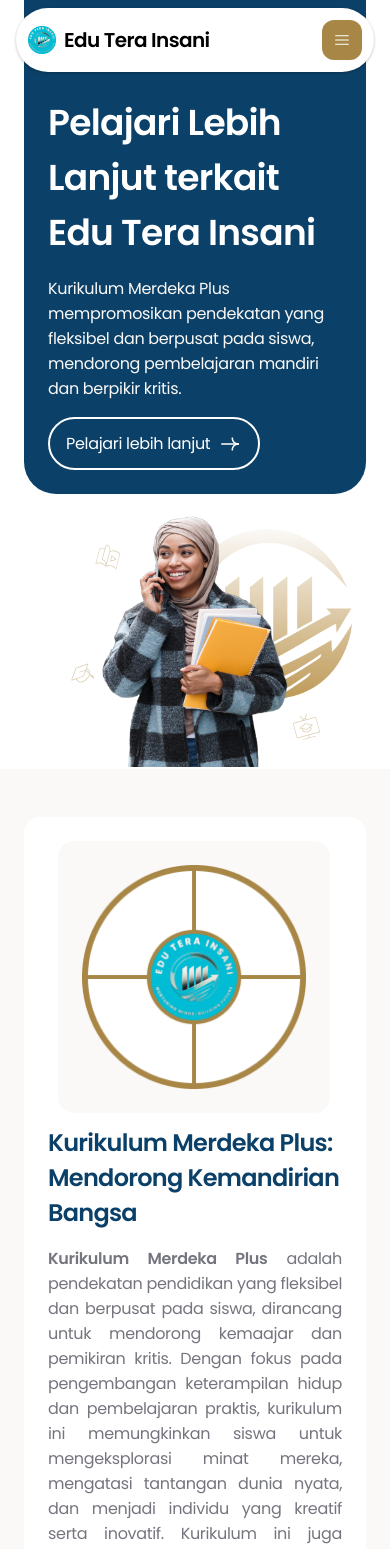
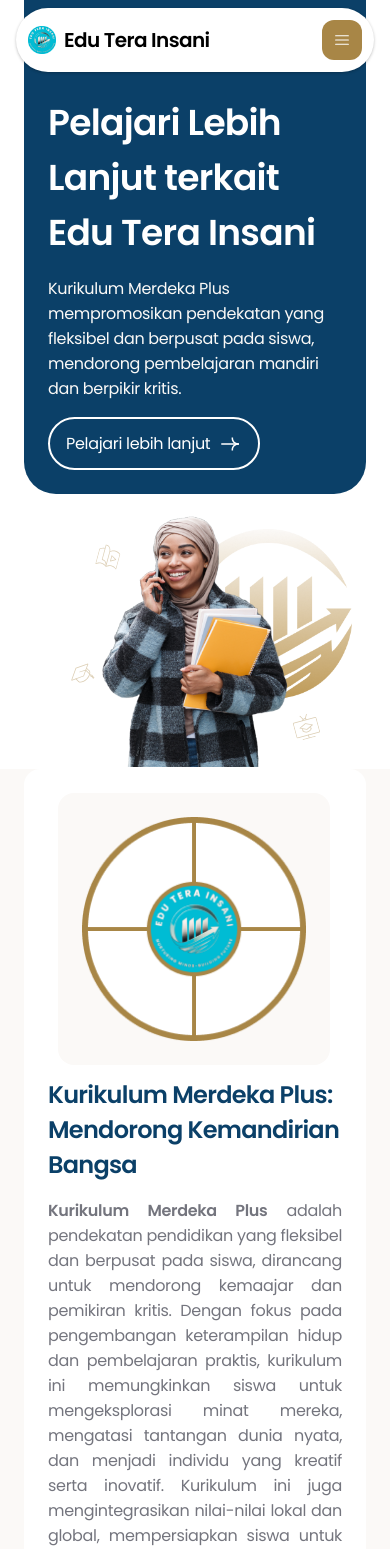
Before and after one commit to Ideatecore-dev-team/EduteraInsani-client, a React (Vite) app: page /curriculum in a window 390 px wide. Shown: the top 1549 px of the page. Built offline with nearby package versions, Linux system fonts and the light colour scheme.

Commit message:
FIX : Curriculum Page, footer prinsip curriculumWhat section , padding

```diff
--- a/src/components/CurriculumWhat.jsx
+++ b/src/components/CurriculumWhat.jsx
@@ -4,7 +4,7 @@
 
 function CurriculumWhat() {
   return (
-    <div className="what-curriculum-section flex py-24 items-center justify-center self-stretch bg-background mx-auto">
+    <div className="what-curriculum-section flex py-12 lg:py-24 items-center justify-center self-stretch bg-background mx-auto">
       <div className="what-curriculum-container -mt-12 lg:mt-0 flex flex-wrap gap-3 lg:flex-nowrap lg:gap-6 p-6 items-center w-mobile-6 lg:w-base-content bg-white rounded-2xl">
         <div className="curriculum-img ml-2.5 flex p-6 justify-center items-center bg-background rounded-2xl">
           <img src={Logo} alt="Kurikulum Merdeka" />
--- a/src/components/Footer.jsx
+++ b/src/components/Footer.jsx
@@ -23,7 +23,7 @@
   }, []);
 
   return (
-    <footer className="footer bg-white flex items-center py-24 px-4 lg:px-3">
+    <footer className="footer bg-white flex items-center py-24 px-6 lg:px-3">
       <div className="footer-container flex w-width-4 lg:w-base-content mx-auto items-start flex-col gap-7">
         <div className="logo-slogan flex flex-col items-start gap-2">
           <Link className="flex items-center gap-2" to="/">
--- a/src/components/PrinsipSection.jsx
+++ b/src/components/PrinsipSection.jsx
@@ -2,7 +2,7 @@
 
 function Prinsip() {
   return (
-    <div className="prinsip-section flex flex-col py-24 items-center bg-background gap-gap10">
+    <div className="prinsip-section flex flex-col py-12 lg:py-24 items-center bg-background gap-gap10">
       <div className="prinsip-container lg:w-base-content w-mobile-6 flex flex-col items-center gap-12">
         <h2 className=" text-primary w-56 lg:w-base-content text-2xl lg:text-4xl text-center font-semibold">
           Prinsip Pendidikan Edu Tera Insani
```
